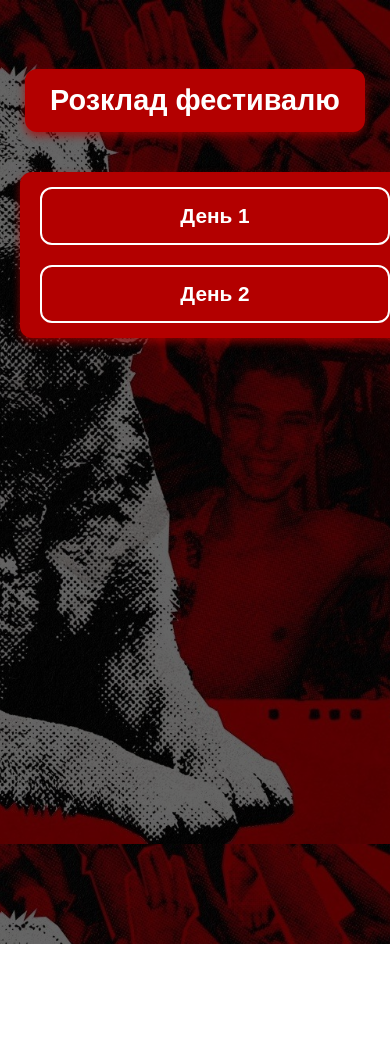
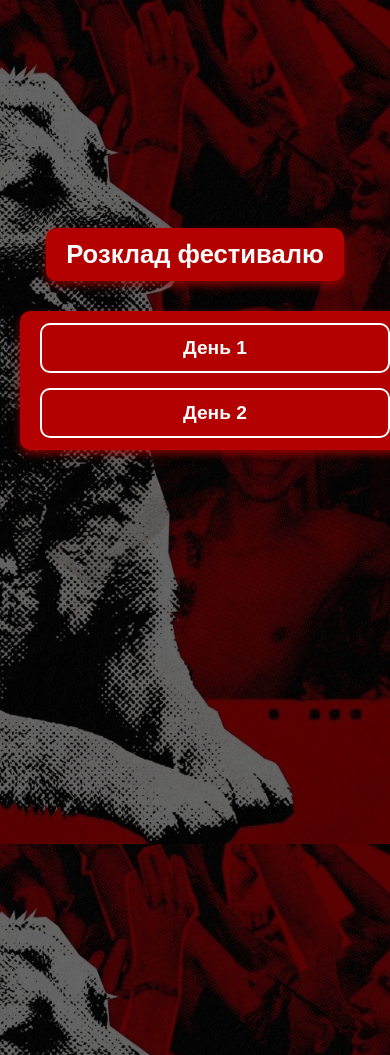
Before and after one commit to maybeKat/brudPesBrudFestTimetable, a plain HTML site: page index.html in a window 390 px wide. Before the commit the page ends 944 px from the top, so only its background shows below. Drawn offline with Linux system fonts and the light colour scheme; a web font is replaced by a local one.

Commit message:
Update index.html

```diff
--- a/index.html
+++ b/index.html
@@ -16,7 +16,6 @@
       font-weight: 700;
     }
 
-    /* Фонове зображення на body */
     body {
       font-family: 'PP Pangram Sans', sans-serif;
       margin: 0;
@@ -26,56 +25,59 @@
         url('festival-photo.jpg') no-repeat center center fixed;
       background-size: cover;
       color: #fff;
-      text-align: center;
       min-height: 100vh;
       display: flex;
+      justify-content: flex-start; /* зверху, потім відступ вниз */
+      align-items: center;
       flex-direction: column;
-      align-items: center;
-      padding: 50px 20px;
+      padding-top: 25vh; /* приблизно посередині екрану по вертикалі */
+      padding-left: 20px;
+      padding-right: 20px;
+      text-align: center;
     }
 
-    /* Червоний контрастний блок для заголовка */
     h1 {
       background-color: #b30000;
       color: #fff;
       font-weight: 700;
-      font-size: 2.5em;
-      padding: 20px 40px;
-      border-radius: 12px;
+      font-size: 2em;
+      padding: 15px 30px;
+      border-radius: 10px;
       box-shadow: 0 4px 8px rgba(179, 0, 0, 0.7);
-      margin-bottom: 40px;
+      margin-bottom: 30px;
       max-width: 90%;
+      display: inline-block;
     }
 
-    /* Контейнер для кнопок з червоним фоном */
     .button-container {
       background-color: #b30000;
-      border-radius: 12px;
-      padding: 20px 40px;
+      border-radius: 10px;
+      padding: 15px 30px;
       box-shadow: 0 4px 8px rgba(179, 0, 0, 0.7);
       display: flex;
-      gap: 30px;
+      gap: 25px;
       justify-content: center;
       flex-wrap: wrap;
-      max-width: 600px;
+      max-width: 500px;
       width: 100%;
       margin: 0 auto;
+      display: inline-flex;
     }
 
-    /* Стиль кнопок */
     .button {
       font-weight: 700;
-      padding: 15px 35px;
-      font-size: 1.5em;
+      padding: 12px 30px;
+      font-size: 1.3em;
       color: #fff;
       background-color: transparent;
       border: 2px solid #fff;
-      border-radius: 12px;
+      border-radius: 10px;
       cursor: pointer;
       text-decoration: none;
       transition: background-color 0.3s ease, color 0.3s ease;
       flex-grow: 1;
-      max-width: 200px;
+      max-width: 180px;
+      text-align: center;
     }
 
     .button:hover {
@@ -83,20 +85,20 @@
       color: #b30000;
     }
 
-    /* Адаптивність */
     @media (max-width: 480px) {
       h1 {
-        font-size: 1.8em;
-        padding: 15px 25px;
+        font-size: 1.6em;
+        padding: 12px 20px;
       }
       .button-container {
         flex-direction: column;
-        gap: 20px;
-        padding: 15px 20px;
+        gap: 15px;
+        padding: 12px 20px;
+        max-width: 100%;
       }
       .button {
         max-width: 100%;
-        font-size: 1.3em;
+        font-size: 1.2em;
       }
     }
   </style>
```
